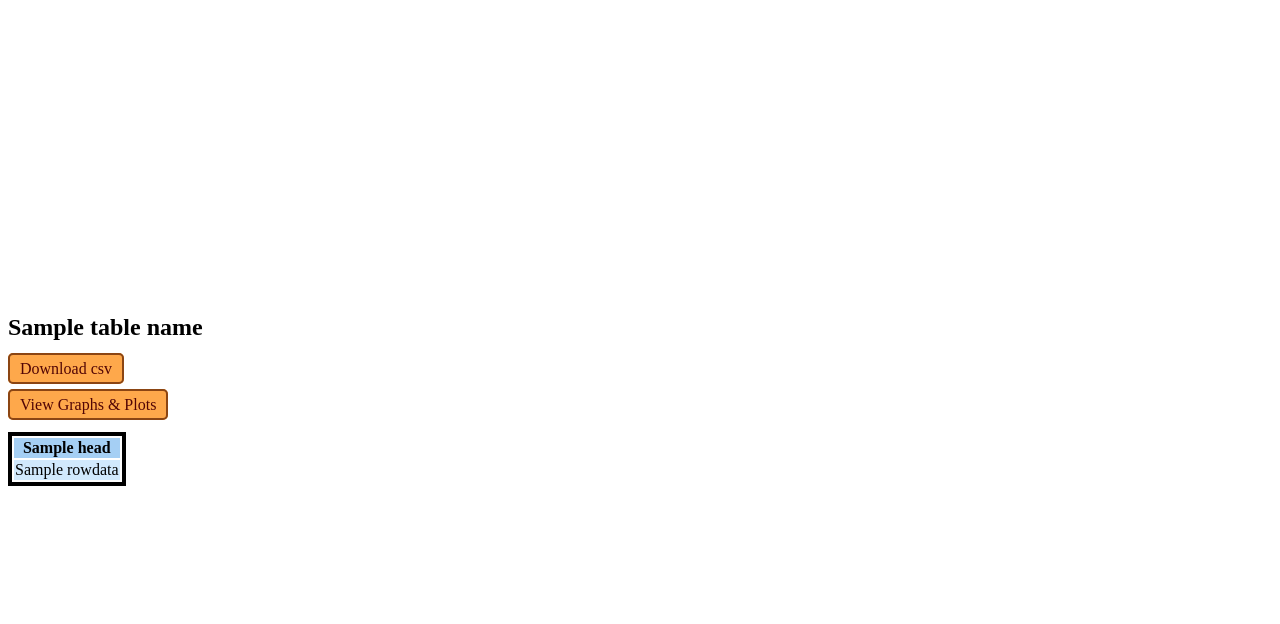
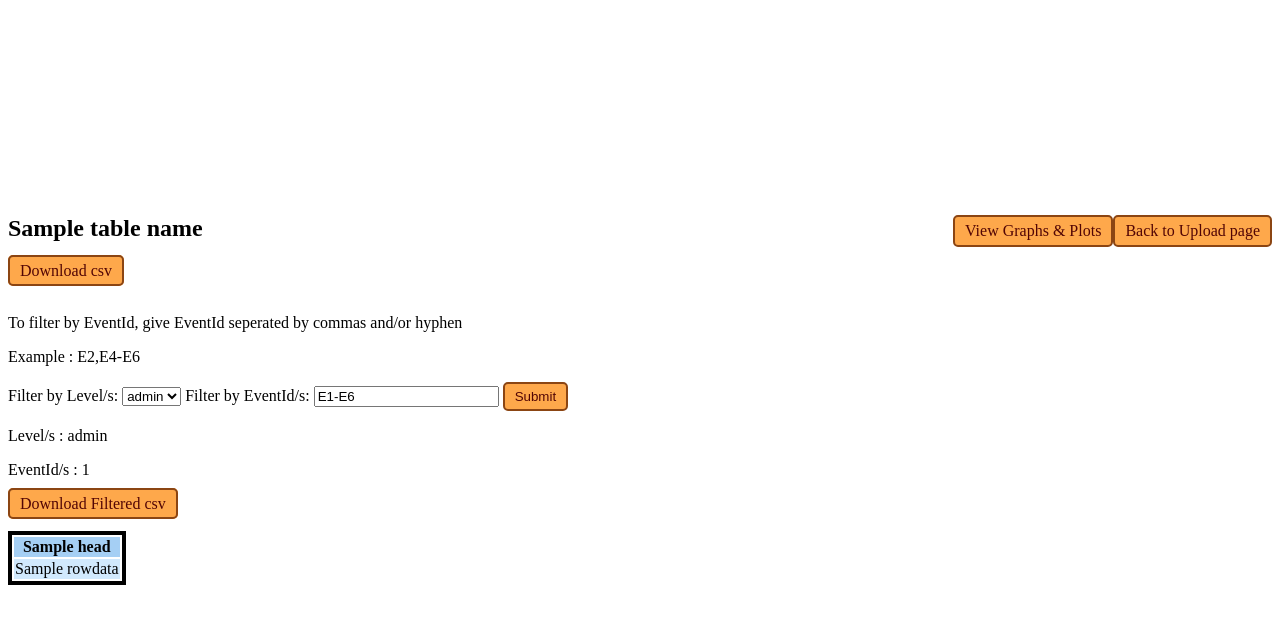
Before and after one commit to aradhana148/log, a Flask app: template templates/log_display.html in a window 1280 px wide. Shown: the top 624 px of the page. Run offline with Flask 3, Linux system fonts and the light colour scheme; the template is opened without the code that fills it: most values are stand-ins (such as "Sample title", 1, 10 or a date in 2020).

Commit message:
added filters

```diff
--- a/app.py
+++ b/app.py
@@ -28,6 +28,20 @@ def csv_parser(line):
 def DateTime(line):
     monthno={"Jan":1,"Feb":2,"Mar":3,"Apr":4,"May":5,"Jun":6,"Jul":7,"Aug":8,"Sep":9,"Oct":10,"Nov":11,"Dec":12}
     return (int(line[1][-4:])*10000+int(monthno[line[1][4:7]])*100+int(line[1][8:10]) + 0.01*(int(line[1][-13:-11])+int(line[1][-10:-8])*0.01+int(line[1][-7:-5])*0.0001))
+
+def ConvertInputEventId(event):
+    if event==None:
+        return None
+    comma=event.split(',')
+    eventlist=[]
+    for i in comma:
+        if '-' not in i:
+            eventlist.append(i)
+        if '-' in i:
+            toexpand=i.split('-')
+            for j in range(int(toexpand[0][1]),int(toexpand[1][1])+1):
+                eventlist.append("E"+str(j))
+    return eventlist
 
 app=Flask(__name__)
 app.secret_key="oompa loompa"
@@ -110,28 +124,47 @@ def upload():
     return render_template('log_upload.html',message=msg,yes=yes)
 
 
-@app.route('/display')
+@app.route('/display',methods=['GET','POST'])
 def display():
     i=0
     headList=None
     dataList=[]
+    LevelsList=["all","notice","error"]
+    EventIdsList=[("E"+str(i)) for i in range(1,7)]
+    EventIdsList=["all"]+EventIdsList
+    session["levelsList"]=LevelsList
+    session["eventIdsList"]=EventIdsList
+    level=request.form.get("level")
+    if level=="all":
+        session["selectedLevel"]="notice,error"
+    else:
+        session["selectedLevel"]=level
+    eventId=request.form.get("eventid")
+    session["selectedEventId"]=eventId
+    eventId=ConvertInputEventId(eventId)
+    with open("filtered_log.csv","w") as ff:
+        with open("log.csv","r") as f:
+            for line in f:
+                if i==0:
+                    ff.write(line)
+                    headList=line.split(',')
+                    i=1
+                else:
+                    linep=csv_parser(line)
+                    if (level=="all" or level==linep[2]) and (linep[4] in eventId):
+                        dataList.append(linep)
+                        ff.write(line)
 
-    with open("log.csv","r") as f:
-        for line in f:
-            if i==0:
-                headList=line.split(',')
-                i=1
-            else:
-                line=csv_parser(line)
-                dataList.append(line)
-
-    return render_template('log_display.html',headList=headList,dataList=dataList,tableName=session.get('uploadedFileName'))
+    return render_template('log_display.html',headList=headList,dataList=dataList,tableName=session.get('uploadedFileName'),levelsList=session.get('levelsList'),eventIdsList=session.get('eventIdsList'),selectedLevel=session.get('selectedLevel'),selectedEventId=session.get('selectedEventId'))
 
 
 @app.route('/download')
 def download():
     return send_file('log.csv',as_attachment=True,download_name=session.get('uploadedFileName')+".csv")
 
+@app.route('/downloadFilter')
+def downloadFilter():
+    return send_file('filtered_log.csv',as_attachment=True)
 
 @app.route('/graphs',methods=['GET','POST'])
 def graphs():
@@ -250,6 +283,5 @@ def downloadGraph():
     return send_file(plotPath,as_attachment=True,download_name=plotname)
 
 
-
 if __name__ == "__main__":
     app.run(debug=True)
--- a/templates/graphs_plots.html
+++ b/templates/graphs_plots.html
@@ -4,7 +4,7 @@
 {% endblock %}
 
 {% block body %}
-
+<a href="/" class="button" style="float: right;">Back to Upload page</a>
 <form method="POST" enctype="multipart/form-data">
     <label for="start_time">Start Time :</label>
     <select class="start_time" id="syear" name="syear">
--- a/templates/log_display.html
+++ b/templates/log_display.html
@@ -4,12 +4,38 @@
 {% endblock %}
 
 {% block body %}
+<a href="/" class="button" style="float: right;">Back to Upload page</a>
+
+<a href="/graphs" class="button" style="float: right;">View Graphs & Plots</a>
 <h2>{{ tableName }}</h2>
-<a href="/download" class="button">Download csv</a>
+
+<a href="/download" class="button" >Download csv</a>
+
 <br><br>
-<a href="/graphs" class="button">View Graphs & Plots</a>
+<p>To filter by EventId, give EventId seperated by commas and/or hyphen</p>
+<p>Example : E2,E4-E6</p>
+<form method="POST" enctype="multipart/form-data" action="/display">
+    <label for="levels">Filter by Level/s:</label>
+    <select class="levels" name="level">
+        {% for i in levelsList %}
+            <option>{{i}}</option>
+        {% endfor %}
+    </select>
+    <label for="eventid">Filter by EventId/s:</label>
+    <input type="text" class="eventid" name="eventid" value="E1-E6">
+    <!-- <label for="eventIds">Event ID:</label>
+    <select class="eventIds" name="eventid">
+        {% for i in eventIdsList %}
+            <option>{{i}}</option>
+        {% endfor %}
+    </select> -->
+    <button type="submit" class="button">Submit</button>
+</form>
+<p>Level/s   : {{ selectedLevel }}</p>
+<p>EventId/s : {{selectedEventId}}</p>
+{% if dataList %}
+    <a href="/downloadFilter" class="button">Download Filtered csv</a>
     <br><br>
-
     <table id="csv">
         <tr>
             {% for head in headList %}
@@ -24,4 +50,5 @@
             </tr>
         {% endfor %}
     </table>
+{% endif %}
 {% endblock %}
```
Lines whose indentation alone changed are shown as unchanged.
